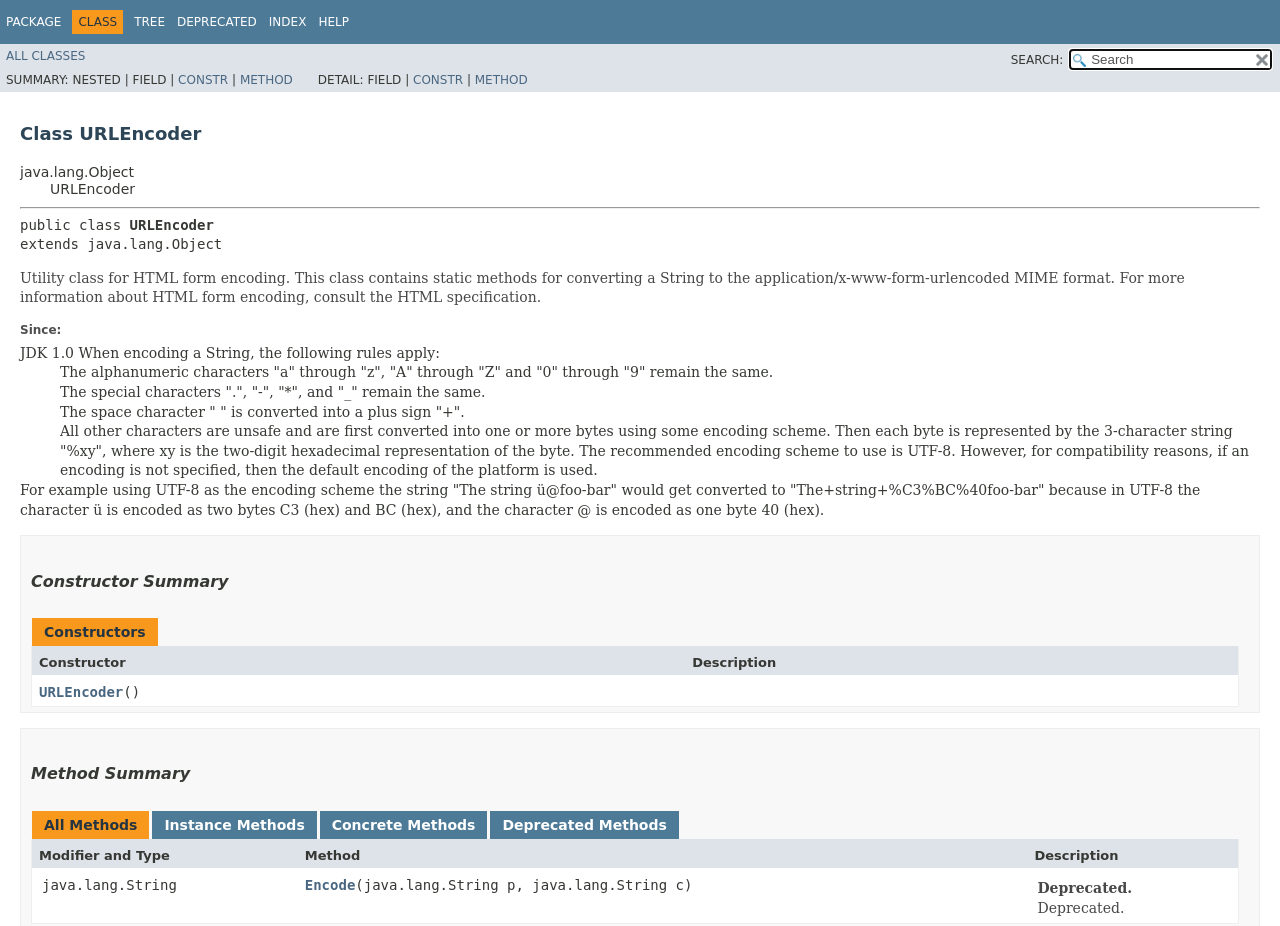
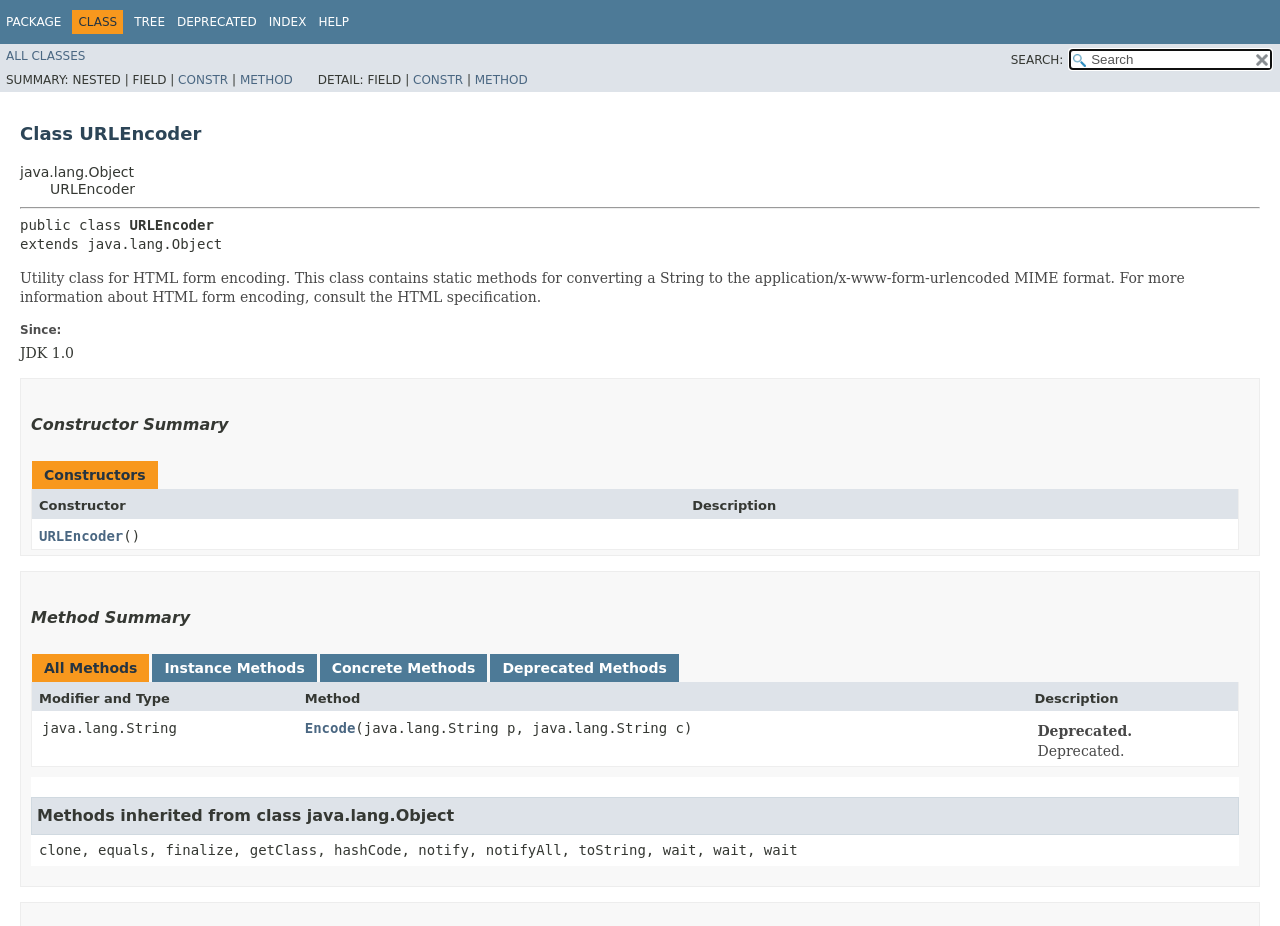
Before and after one commit to LorenzoSalanitro/Generate-JavaDoc, a plain HTML site: page docs/URLEncoder.html in a window 1280 px wide. Shown: the top 926 px of the page. Drawn offline with Linux system fonts and the light colour scheme; no server answers; a script that the page names is missing; a web font is replaced by a local one.

Commit message:
terzo commit

```diff
--- a/docs/URLEncoder.html
+++ b/docs/URLEncoder.html
@@ -2,7 +2,7 @@
 <!-- NewPage -->
 <html lang="en">
 <head>
-<!-- Generated by javadoc (11.0.13) on Tue Mar 15 12:07:37 CET 2022 -->
+<!-- Generated by javadoc (11.0.13) on Tue Mar 15 12:11:19 CET 2022 -->
 <title>URLEncoder</title>
 <meta http-equiv="Content-Type" content="text/html; charset=utf-8">
 <meta name="dc.created" content="2022-03-15">
@@ -134,17 +134,7 @@ extends java.lang.Object</pre>
 <div class="block">Utility class for HTML form encoding. This class contains static methods for converting a String to the application/x-www-form-urlencoded MIME format. For more information about HTML form encoding, consult the HTML specification.</div>
 <dl>
 <dt><span class="simpleTagLabel">Since:</span></dt>
-<dd>JDK 1.0
-
- When encoding a String, the following rules apply:
- <li>
-      <ul>The alphanumeric characters "a" through "z", "A" through "Z" and "0" through "9" remain the same.</ul>
-      <ul>The special characters ".", "-", "*", and "_" remain the same.</ul>
-      <ul>The space character " " is converted into a plus sign "+".</ul>
-      <ul>All other characters are unsafe and are first converted into one or more bytes using some encoding scheme. Then each byte is represented by the 3-character string "%xy", where xy is the two-digit hexadecimal representation of the byte. The recommended encoding scheme to use is UTF-8. However, for compatibility reasons, if an encoding is not specified, then the default encoding of the platform is used.</ul>
- </li>
-
- For example using UTF-8 as the encoding scheme the string "The string ü@foo-bar" would get converted to "The+string+%C3%BC%40foo-bar" because in UTF-8 the character ü is encoded as two bytes C3 (hex) and BC (hex), and the character @ is encoded as one byte 40 (hex).</dd>
+<dd>JDK 1.0</dd>
 </dl>
 </li>
 </ul>
```
Also changed, not shown: docs/allclasses-index.html (+1 -1 lines), docs/allclasses.html (+1 -1 lines), docs/allpackages-index.html (+1 -1 lines), docs/constant-values.html (+1 -1 lines), docs/deprecated-list.html (+1 -1 lines), docs/help-doc.html (+1 -1 lines), docs/index-all.html (+1 -1 lines), docs/index.html (+1 -1 lines), docs/overview-tree.html (+1 -1 lines), docs/package-summary.html (+1 -1 lines), docs/package-tree.html (+1 -1 lines), 4 other files.
